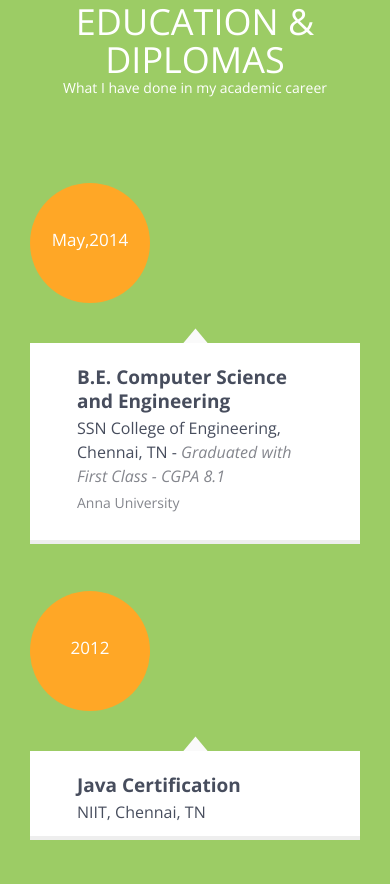
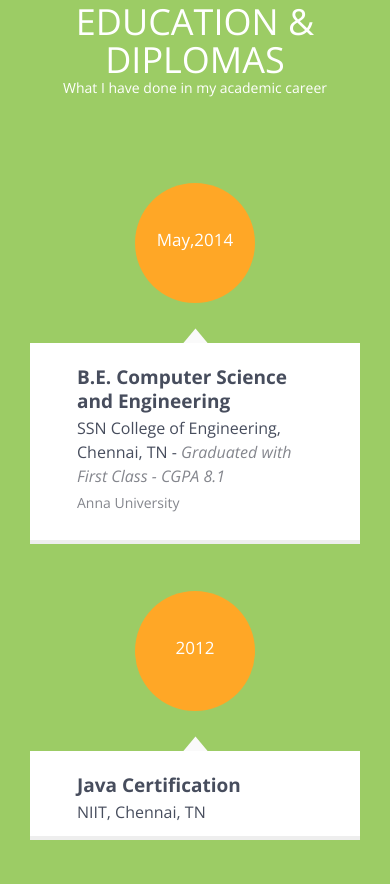
Before and after one commit to anjsudh/anjsudh.github.io, a plain HTML site: page index.html in a window 390 px wide. Shown: the part 6711-7595 px from the top of the page. Drawn offline with nearby package versions, Linux system fonts and the light colour scheme.

Commit message:
Issue in rendering Education Timeline in Phone is fixed

```diff
--- a/css/style.css
+++ b/css/style.css
@@ -828,7 +828,7 @@ header {
  .navbar-header {
  display:block;
 }
- .workYear {
+ .workYear, .eduYear {
  margin:0 auto;
 }
  .workDetails .rightArea {
```
